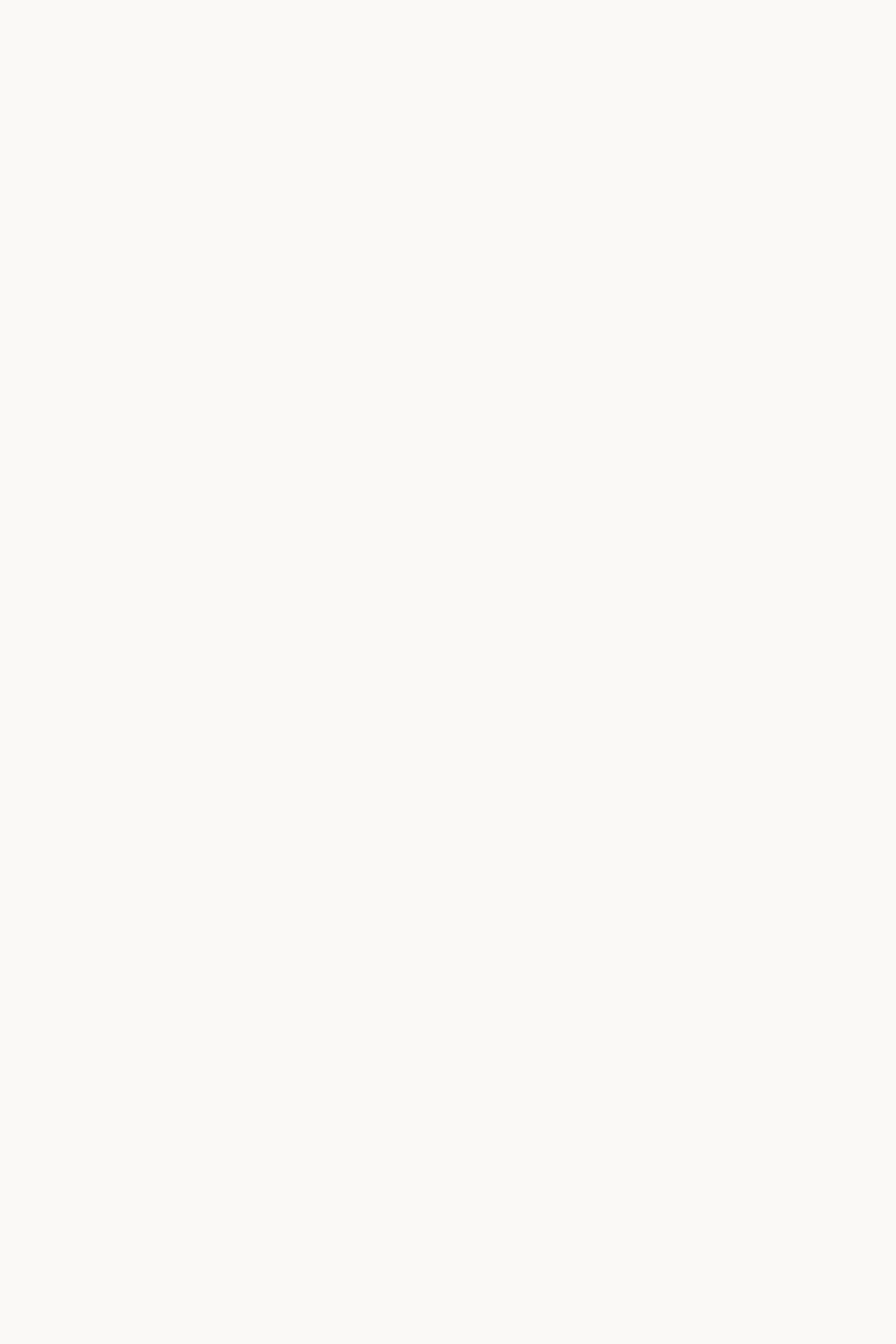
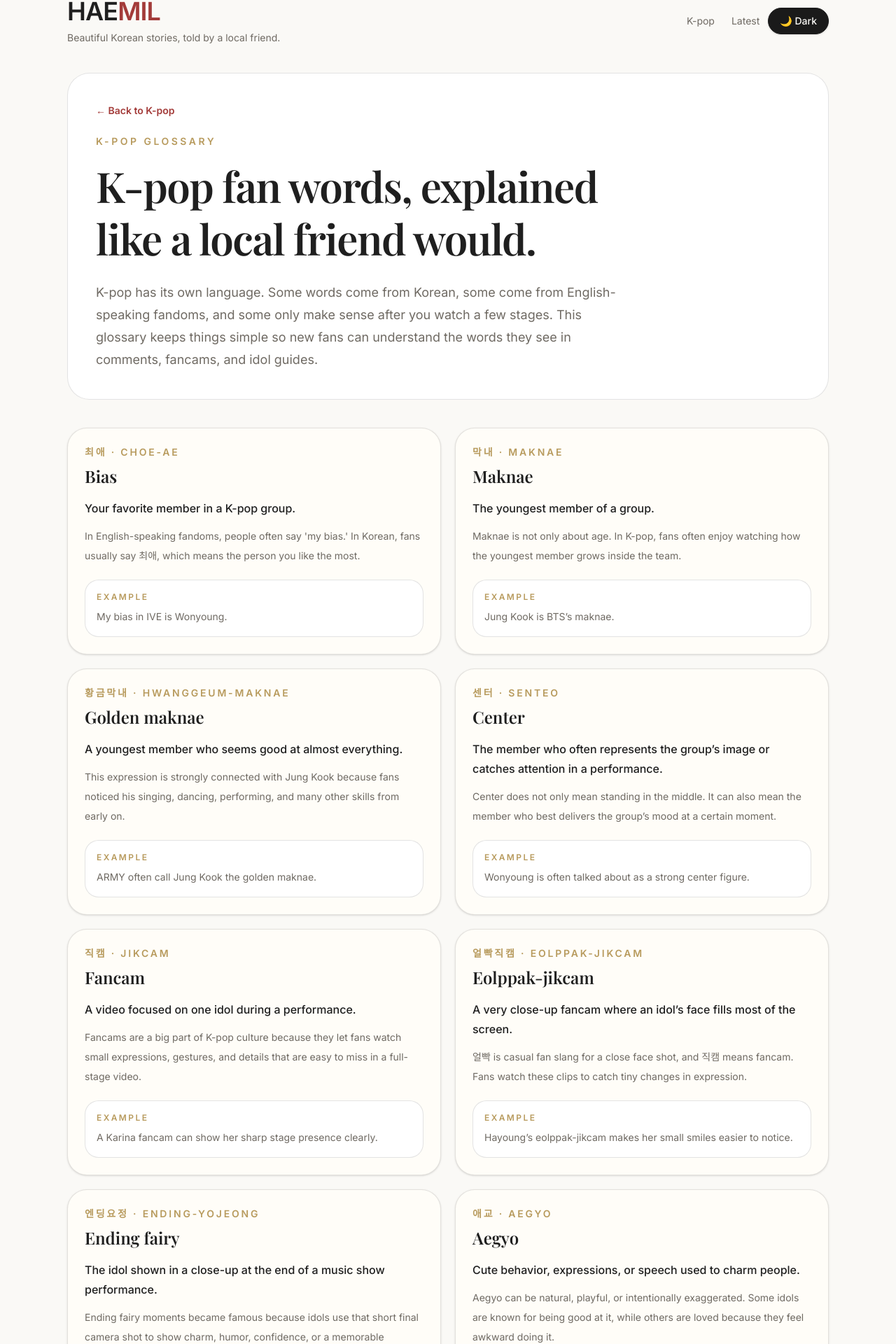
Before and after one commit to kjgusgh-source/korea-inside, a Next.js app: page /kpop/glossary in a window 1280 px wide. Before the commit this address had no page. Shown: the part 36-1956 px from the top of the page at 70% size. Before the commit the page ends 800 px from the top, so only its background shows below. Built offline with nearby package versions, Linux system fonts and the light colour scheme; a web font is replaced by a local one.

Commit message:
Add K-pop glossary page

```diff
--- /dev/null
+++ b/app/kpop/glossary/page.tsx
@@ -0,0 +1,175 @@
+import type { Metadata } from "next";
+import Link from "next/link";
+import SiteHeader from "../../../components/SiteHeader";
+
+export const metadata: Metadata = {
+  title: "K-pop Glossary",
+  description:
+    "A friendly guide to Korean K-pop fan words like bias, maknae, center, fancam, ending fairy, and eolppak-jikcam.",
+};
+
+const glossaryTerms = [
+  {
+    term: "Bias",
+    korean: "최애",
+    romanization: "choe-ae",
+    meaning: "Your favorite member in a K-pop group.",
+    note:
+      "In English-speaking fandoms, people often say 'my bias.' In Korean, fans usually say 최애, which means the person you like the most.",
+    example: "My bias in IVE is Wonyoung.",
+  },
+  {
+    term: "Maknae",
+    korean: "막내",
+    romanization: "maknae",
+    meaning: "The youngest member of a group.",
+    note:
+      "Maknae is not only about age. In K-pop, fans often enjoy watching how the youngest member grows inside the team.",
+    example: "Jung Kook is BTS’s maknae.",
+  },
+  {
+    term: "Golden maknae",
+    korean: "황금막내",
+    romanization: "hwanggeum-maknae",
+    meaning: "A youngest member who seems good at almost everything.",
+    note:
+      "This expression is strongly connected with Jung Kook because fans noticed his singing, dancing, performing, and many other skills from early on.",
+    example: "ARMY often call Jung Kook the golden maknae.",
+  },
+  {
+    term: "Center",
+    korean: "센터",
+    romanization: "senteo",
+    meaning:
+      "The member who often represents the group’s image or catches attention in a performance.",
+    note:
+      "Center does not only mean standing in the middle. It can also mean the member who best delivers the group’s mood at a certain moment.",
+    example: "Wonyoung is often talked about as a strong center figure.",
+  },
+  {
+    term: "Fancam",
+    korean: "직캠",
+    romanization: "jikcam",
+    meaning: "A video focused on one idol during a performance.",
+    note:
+      "Fancams are a big part of K-pop culture because they let fans watch small expressions, gestures, and details that are easy to miss in a full-stage video.",
+    example: "A Karina fancam can show her sharp stage presence clearly.",
+  },
+  {
+    term: "Eolppak-jikcam",
+    korean: "얼빡직캠",
+    romanization: "eolppak-jikcam",
+    meaning:
+      "A very close-up fancam where an idol’s face fills most of the screen.",
+    note:
+      "얼빡 is casual fan slang for a close face shot, and 직캠 means fancam. Fans watch these clips to catch tiny changes in expression.",
+    example: "Hayoung’s eolppak-jikcam makes her small smiles easier to notice.",
+  },
+  {
+    term: "Ending fairy",
+    korean: "엔딩요정",
+    romanization: "ending-yojeong",
+    meaning:
+      "The idol shown in a close-up at the end of a music show performance.",
+    note:
+      "Ending fairy moments became famous because idols use that short final camera shot to show charm, humor, confidence, or a memorable expression.",
+    example: "An ending fairy clip can become viral even after the stage ends.",
+  },
+  {
+    term: "Aegyo",
+    korean: "애교",
+    romanization: "aegyo",
+    meaning: "Cute behavior, expressions, or speech used to charm people.",
+    note:
+      "Aegyo can be natural, playful, or intentionally exaggerated. Some idols are known for being good at it, while others are loved because they feel awkward doing it.",
+    example: "Fans sometimes ask idols to show aegyo during live streams.",
+  },
+  {
+    term: "All-rounder",
+    korean: "올라운더",
+    romanization: "olla-undeo",
+    meaning:
+      "An idol who can do many things well, such as singing, dancing, rapping, and performing.",
+    note:
+      "Korean fans also use the English-based word 올라운더. It is often used for members who do not fit into only one role.",
+    example: "Hayoung is often appreciated as an all-rounder type member.",
+  },
+  {
+    term: "Horanghae",
+    korean: "호랑해",
+    romanization: "horanghae",
+    meaning: "A playful Hoshi phrase mixing tiger and love.",
+    note:
+      "It sounds like 사랑해, meaning 'I love you,' but uses 호랑 from 호랑이, meaning tiger. It is closely connected with Hoshi’s tiger character.",
+    example: "CARAT know horanghae as one of Hoshi’s signature expressions.",
+  },
+];
+
+export default function KpopGlossaryPage() {
+  return (
+    <main className="min-h-screen bg-[var(--background)] text-[var(--text)]">
+      <div className="mx-auto flex w-full max-w-6xl flex-col gap-10 px-6 py-6 md:px-8 md:py-8">
+        <SiteHeader />
+
+        <section className="rounded-[2rem] border border-[var(--border)] bg-[var(--surface)] p-6 md:p-10">
+          <Link
+            href="/kpop"
+            className="mb-6 inline-flex text-sm font-semibold text-[var(--accent)]"
+          >
+            ← Back to K-pop
+          </Link>
+
+          <p className="text-sm font-semibold uppercase tracking-[0.25em] text-[var(--gold)]">
+            K-pop glossary
+          </p>
+
+          <h1 className="mt-4 max-w-3xl text-4xl font-semibold leading-tight tracking-tight md:text-6xl">
+            K-pop fan words, explained like a local friend would.
+          </h1>
+
+          <p className="mt-6 max-w-3xl text-base leading-8 text-[var(--muted)] md:text-lg">
+            K-pop has its own language. Some words come from Korean, some come
+            from English-speaking fandoms, and some only make sense after you
+            watch a few stages. This glossary keeps things simple so new fans
+            can understand the words they see in comments, fancams, and idol
+            guides.
+          </p>
+        </section>
+
+        <section className="grid gap-5 md:grid-cols-2">
+          {glossaryTerms.map((item) => (
+            <article
+              key={item.term}
+              className="rounded-[1.75rem] border border-[var(--border)] bg-[var(--card)] p-6 shadow-sm"
+            >
+              <div className="flex flex-col gap-2">
+                <p className="text-sm font-semibold uppercase tracking-[0.2em] text-[var(--gold)]">
+                  {item.korean} · {item.romanization}
+                </p>
+
+                <h2 className="text-2xl font-semibold">{item.term}</h2>
+              </div>
+
+              <p className="mt-4 text-base font-medium leading-7">
+                {item.meaning}
+              </p>
+
+              <p className="mt-3 text-sm leading-7 text-[var(--muted)]">
+                {item.note}
+              </p>
+
+              <div className="mt-5 rounded-[1.25rem] border border-[var(--border)] bg-[var(--surface)] p-4">
+                <p className="text-xs font-semibold uppercase tracking-[0.2em] text-[var(--gold)]">
+                  Example
+                </p>
+                <p className="mt-2 text-sm leading-6 text-[var(--muted)]">
+                  {item.example}
+                </p>
+              </div>
+            </article>
+          ))}
+        </section>
+      </div>
+    </main>
+  );
+}
--- a/app/kpop/page.tsx
+++ b/app/kpop/page.tsx
@@ -60,6 +60,14 @@ export default function KpopPage() {
             helps visitors find groups, members, fancams, stage words, fan
             culture, and the small moments that make people curious about Korea.
           </p>
+          <div className="mt-8 flex flex-wrap gap-3">
+  <Link
+    href="/kpop/glossary"
+    className="rounded-full border border-[var(--border)] bg-[var(--card)] px-5 py-3 text-sm font-semibold text-[var(--text)] transition hover:-translate-y-0.5 hover:shadow-md"
+  >
+    Open K-pop glossary →
+  </Link>
+</div>
         </section>
 
         <section className="rounded-[2rem] border border-[var(--border)] bg-[var(--surface)] p-6 md:p-8">
--- a/app/sitemap.ts
+++ b/app/sitemap.ts
@@ -16,6 +16,12 @@ export default function sitemap(): MetadataRoute.Sitemap {
       lastModified: new Date(),
       changeFrequency: "weekly",
       priority: 0.9,
+    },
+    {
+      url: `${baseUrl}/kpop/glossary`,
+      lastModified: new Date(),
+      changeFrequency: "monthly",
+      priority: 0.7,
     },
     {
       url: `${baseUrl}/about`,
```
